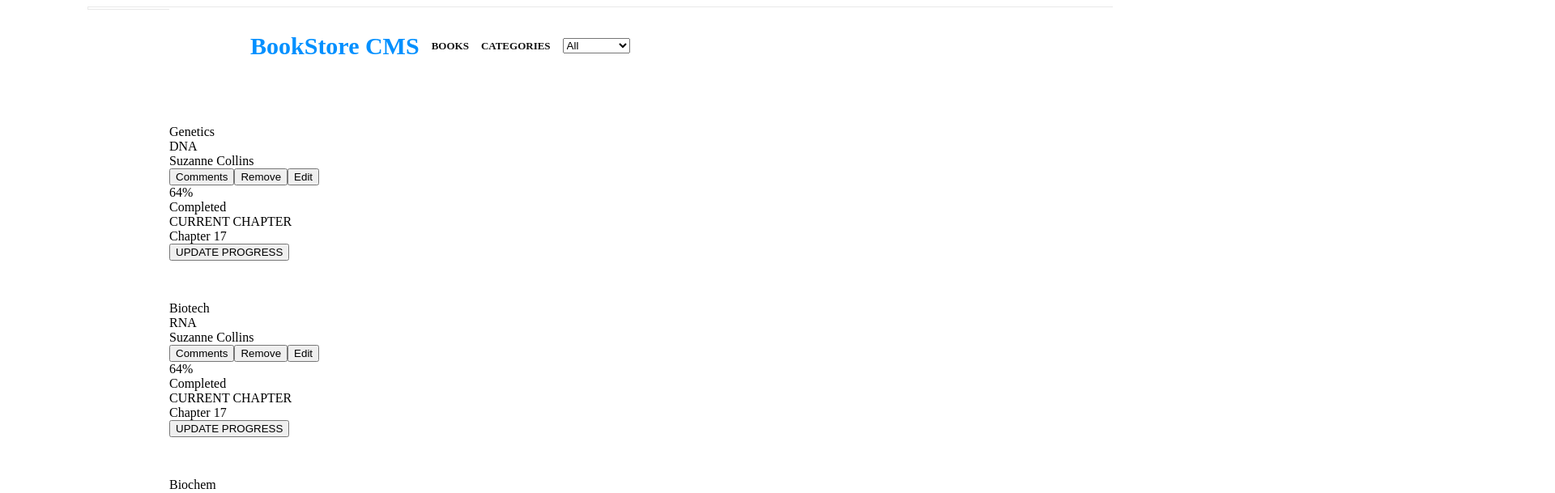
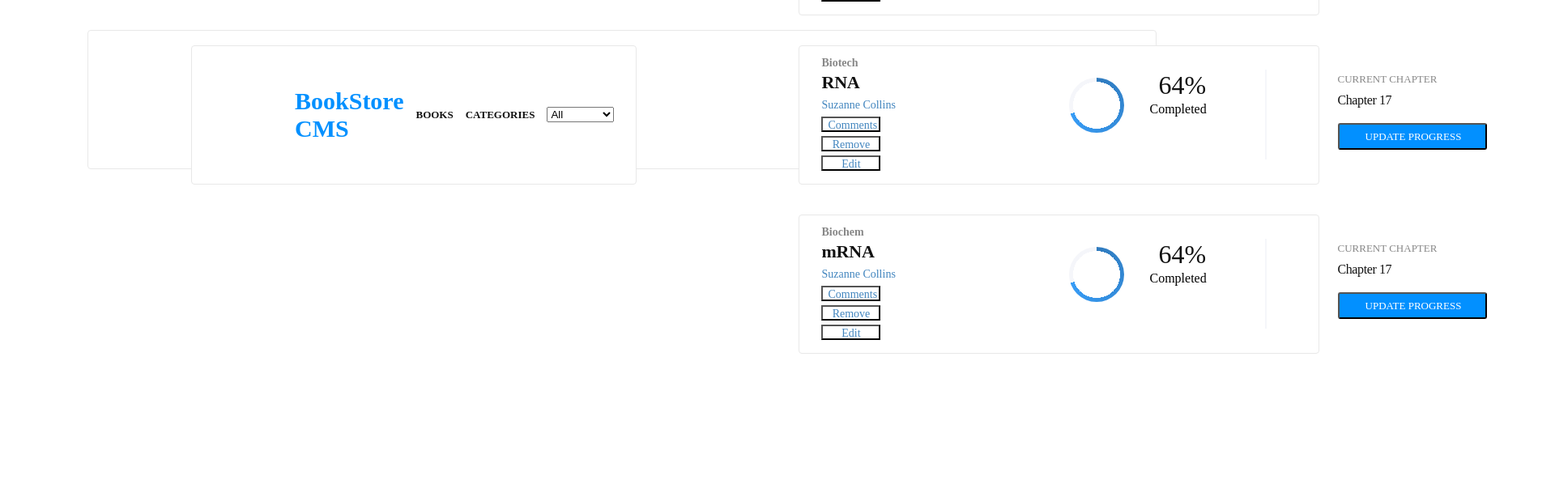
Before and after one commit to Godswilly/bookstore, a React (Create React App) app: page / in a window 1280 px wide. Shown: the top 609 px of the page at 81% size, 1920 px wide, since content can reach past the window. Built offline with nearby package versions, Linux system fonts and the light colour scheme.

Commit message:
Add styling for the Books

```diff
--- a/src/App.css
+++ b/src/App.css
@@ -111,3 +111,160 @@ h3 {
   font-size: 13px;
   font-family: 'Roboto Slab', serif;
 }
+
+.book,
+.container {
+  width: 50%;
+}
+
+.main {
+  display: flex;
+  align-items: center;
+  padding: 0 27px;
+  height: 170px;
+  margin: 37px 100px 0;
+  border-radius: 4px;
+  border: solid 1px #e8e8e8;
+  background-color: #fff;
+}
+
+.title {
+  height: 29px;
+  margin: 3px 323px 0 0;
+  font-size: 22px;
+  font-family: 'Roboto Slab', serif;
+  font-weight: bold;
+  font-stretch: normal;
+  font-style: normal;
+  line-height: normal;
+  letter-spacing: -0.2px;
+  color: #121212;
+}
+
+.category {
+  margin: 0 39px 0 0;
+  opacity: 0.5;
+  font-size: 14px;
+  font-weight: bold;
+  font-stretch: normal;
+  font-style: normal;
+  line-height: normal;
+  letter-spacing: normal;
+  color: #121212;
+}
+
+.writer {
+  width: 107px;
+  height: 19px;
+  margin: 4px 0 0;
+  font-family: 'Roboto Slab', serif;
+  font-size: 14px;
+  font-weight: 300;
+  font-stretch: normal;
+  font-style: normal;
+  line-height: normal;
+  letter-spacing: normal;
+  color: #4386bf;
+}
+
+.btn-action {
+  width: 73px;
+  height: 19px;
+  margin: 3px 15px 2px 0;
+  font-family: 'Roboto Slab', serif;
+  font-size: 14px;
+  font-weight: 300;
+  font-stretch: normal;
+  font-style: normal;
+  line-height: normal;
+  letter-spacing: normal;
+  color: #4386bf;
+  background: none;
+}
+
+.remove-btn
+.edit-btn {
+  border-left: 2px solid #f5f6fa;
+}
+
+.percent-container {
+  display: flex;
+}
+
+.percent {
+  border-radius: 50%;
+  width: 90px;
+  height: 89.9px;
+  padding: 9.9px 10px 12px 12px;
+}
+
+.oval {
+  width: 68px;
+  height: 68px;
+  border-style: solid;
+  border: none;
+  border-width: 5px;
+  border-radius: 50%;
+  border-image-slice: 1;
+  background:
+    radial-gradient(white 29px, transparent 29px),
+    conic-gradient(#307bbe 0%, #379cf6 70%, #f5f6fa 70%);
+}
+
+.percent-subcontainer {
+  border-right: 2px solid #f5f6fa;
+}
+
+.percent-info {
+  width: 68px;
+  height: 39px;
+  margin: 1px 92px 0 11px;
+  font-size: 32px;
+  font-weight: normal;
+  font-stretch: normal;
+  font-style: normal;
+  line-height: normal;
+  letter-spacing: normal;
+  color: #121212;
+}
+
+.current-text {
+  font-family: 'Roboto Slab', serif;
+  width: 126px;
+  height: 18px;
+  margin: 1px 58px 0 59px;
+  opacity: 0.5;
+  font-size: 13px;
+  font-weight: 300;
+  font-stretch: normal;
+  font-style: normal;
+  line-height: normal;
+  letter-spacing: normal;
+  color: #121212;
+}
+
+.current-chapter {
+  width: 75px;
+  height: 21px;
+  margin: 7px 109px 4px 59px;
+  font-family: 'Roboto Slab', serif;
+  font-size: 16px;
+  font-weight: 300;
+  font-stretch: normal;
+  font-style: normal;
+  line-height: normal;
+  letter-spacing: -0.4px;
+  color: #121212;
+}
+
+.update-progress {
+  width: 184px;
+  height: 33px;
+  margin: 12px 0 9px 59px;
+  padding: 7px 19px 8px 22px;
+  font-size: 13px;
+  border-radius: 3px;
+  background-color: #0290ff;
+  color: #fff;
+  font-family: 'Roboto Slab', serif;
+}
```
